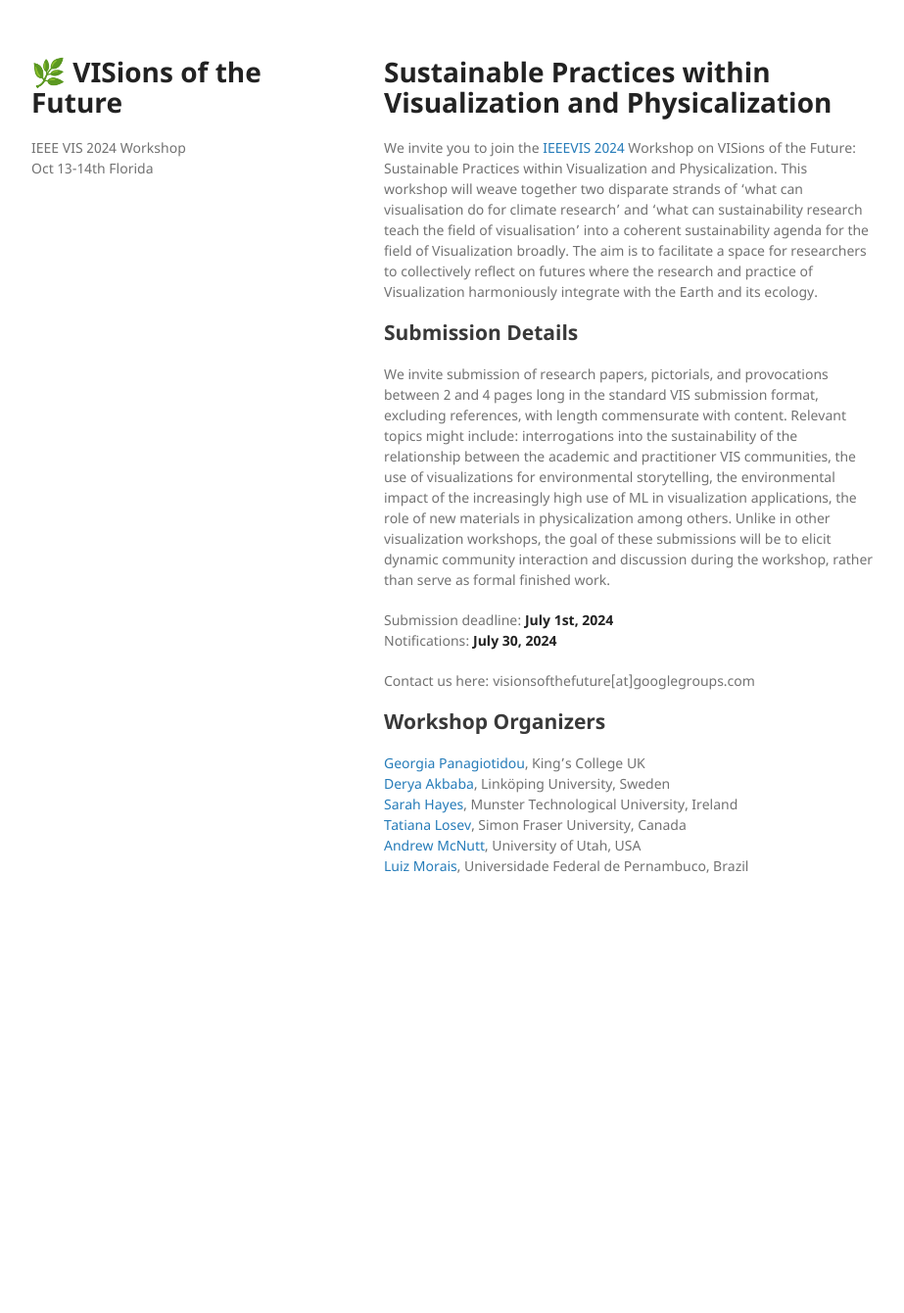
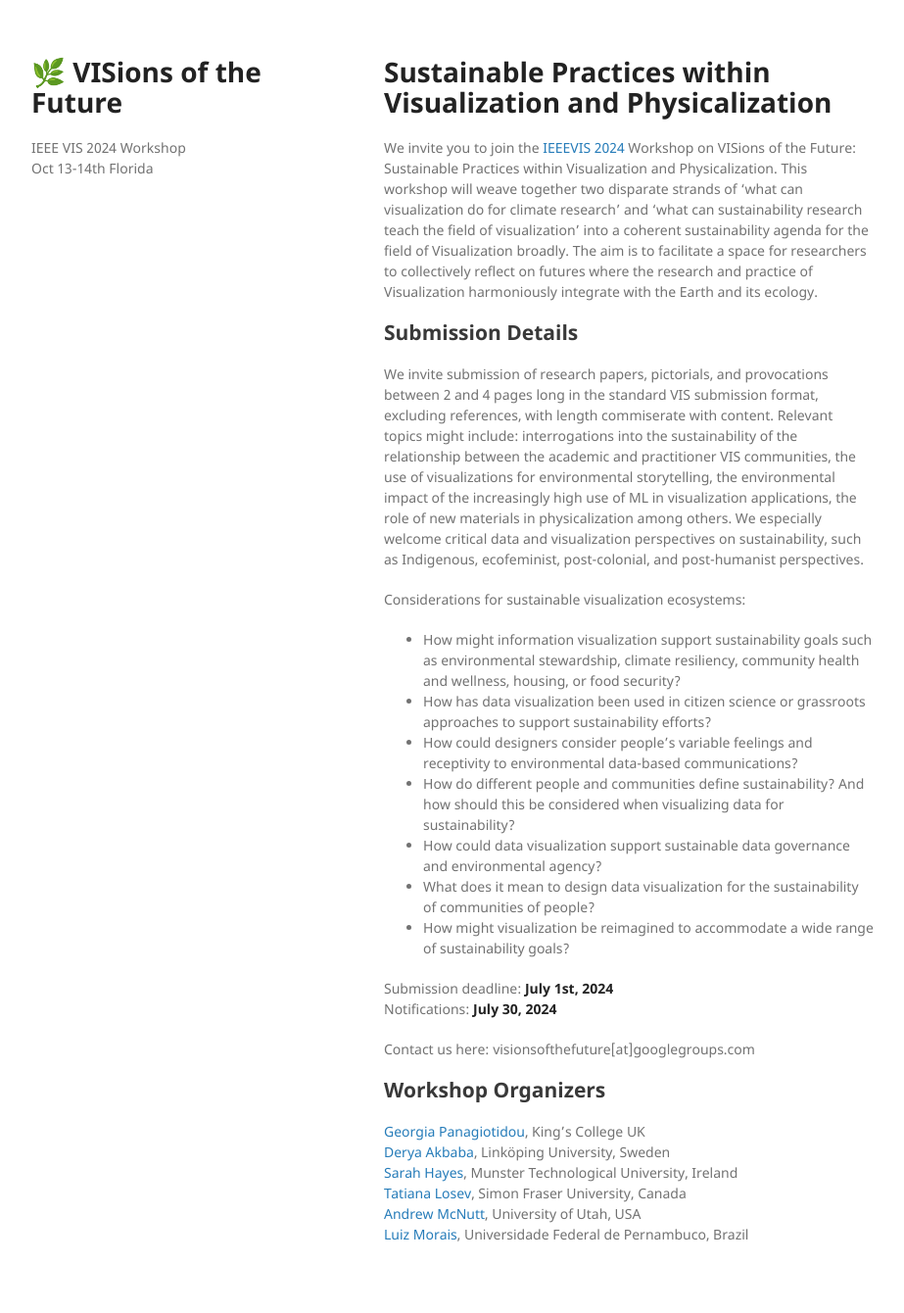
Before and after one commit to visionsofthefuture/visionsofthefuture.github.io, a Jekyll site: the page built from index.md, in a window 1280 px wide. Shown: the whole page at 98% size, without its empty margins (178-1101 px from the left). Built offline with Jekyll 4.4.1, drawn with Linux system fonts in a browser that asks for light colours; before the commit the page ends 964 px from its top, so only the background shows below that.

Commit message:
added qs

```diff
--- a/index.md
+++ b/index.md
@@ -4,11 +4,20 @@ layout: default
 ---
 # Sustainable Practices within Visualization and Physicalization
 
-We invite you to join the [IEEEVIS 2024](https://ieeevis.org/year/2024/welcome ) Workshop on VISions of the Future: Sustainable Practices within Visualization and Physicalization. This workshop will weave together two disparate strands of ‘what can visualisation do for climate research’ and ‘what can sustainability research teach the field of visualisation’ into a coherent sustainability agenda for the field of Visualization broadly. The aim is to facilitate a space for researchers to collectively reflect on futures where the research and practice of Visualization harmoniously integrate with the Earth and its ecology.
+We invite you to join the [IEEEVIS 2024](https://ieeevis.org/year/2024/welcome ) Workshop on VISions of the Future: Sustainable Practices within Visualization and Physicalization. This workshop will weave together two disparate strands of ‘what can visualization do for climate research’ and ‘what can sustainability research teach the field of visualization’ into a coherent sustainability agenda for the field of Visualization broadly. The aim is to facilitate a space for researchers to collectively reflect on futures where the research and practice of Visualization harmoniously integrate with the Earth and its ecology.
 
 ## Submission Details
 
-We invite submission of research papers, pictorials, and provocations between 2 and 4 pages long in the standard VIS submission format, excluding references, with length commensurate with content. Relevant topics might include: interrogations into the sustainability of the relationship between the academic and practitioner VIS communities, the use of visualizations for environmental storytelling, the environmental impact of the increasingly high use of ML in visualization applications, the role of new materials in physicalization among others. Unlike in other visualization workshops, the goal of these submissions will be to elicit dynamic community interaction and discussion during the workshop, rather than serve as formal finished work.
+We invite submission of research papers, pictorials, and provocations between 2 and 4 pages long in the standard VIS submission format, excluding references, with length commiserate with content. Relevant topics might include: interrogations into the sustainability of the relationship between the academic and practitioner VIS communities, the use of visualizations for environmental storytelling, the environmental impact of the increasingly high use of ML in visualization applications, the role of new materials in physicalization among others. We especially welcome critical data and visualization perspectives on sustainability, such as Indigenous, ecofeminist, post-colonial, and post-humanist perspectives.
+
+Considerations for sustainable visualization ecosystems:
+* How might information visualization support sustainability goals such as environmental stewardship, climate resiliency, community health and wellness, housing, or food security?
+* How has data visualization been used in citizen science or grassroots approaches to support sustainability efforts?
+* How could designers consider people’s variable feelings and receptivity to environmental data-based communications?
+* How do different people and communities define sustainability? And how should this be considered when visualizing data for sustainability?
+* How could data visualization support sustainable data governance and environmental agency?
+* What does it mean to design data visualization for the sustainability of communities of people?
+* How might visualization be reimagined to accommodate a wide range of sustainability goals?
 
 
 Submission deadline: **July 1st, 2024**
```
